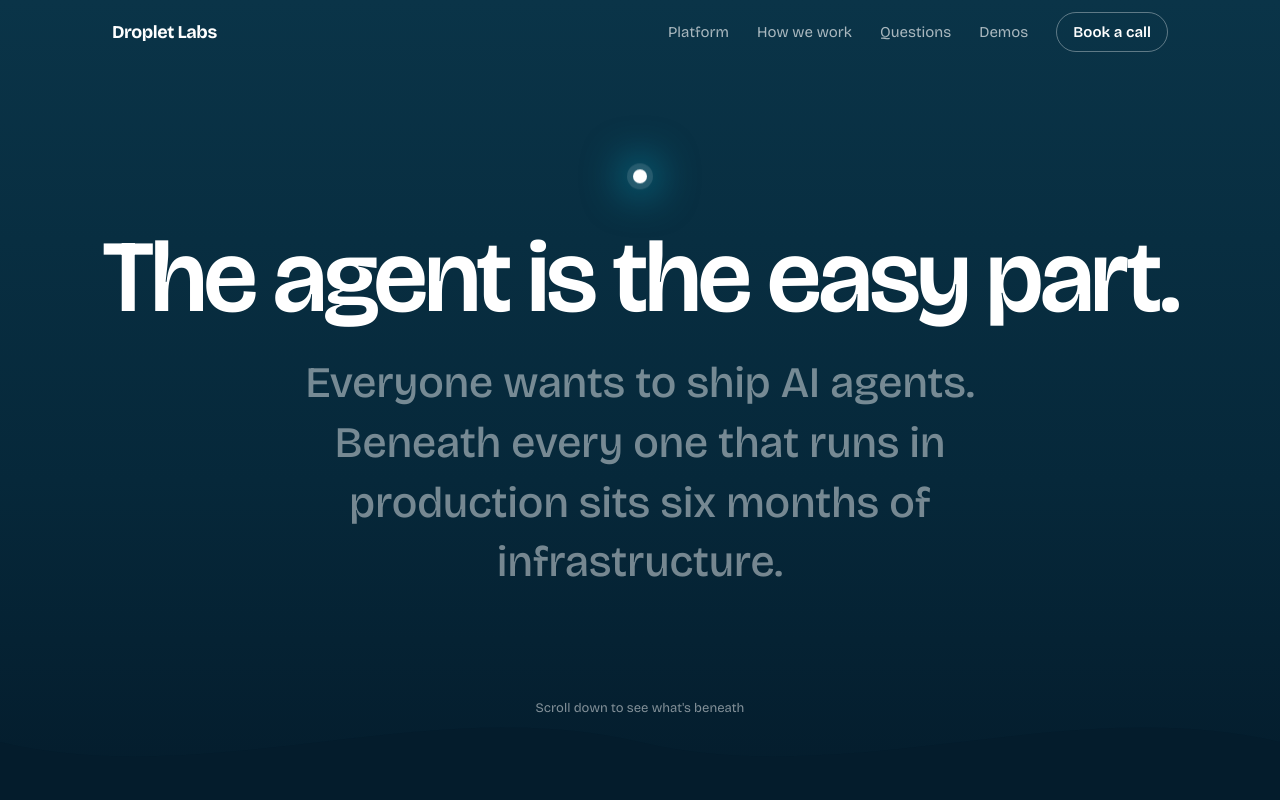
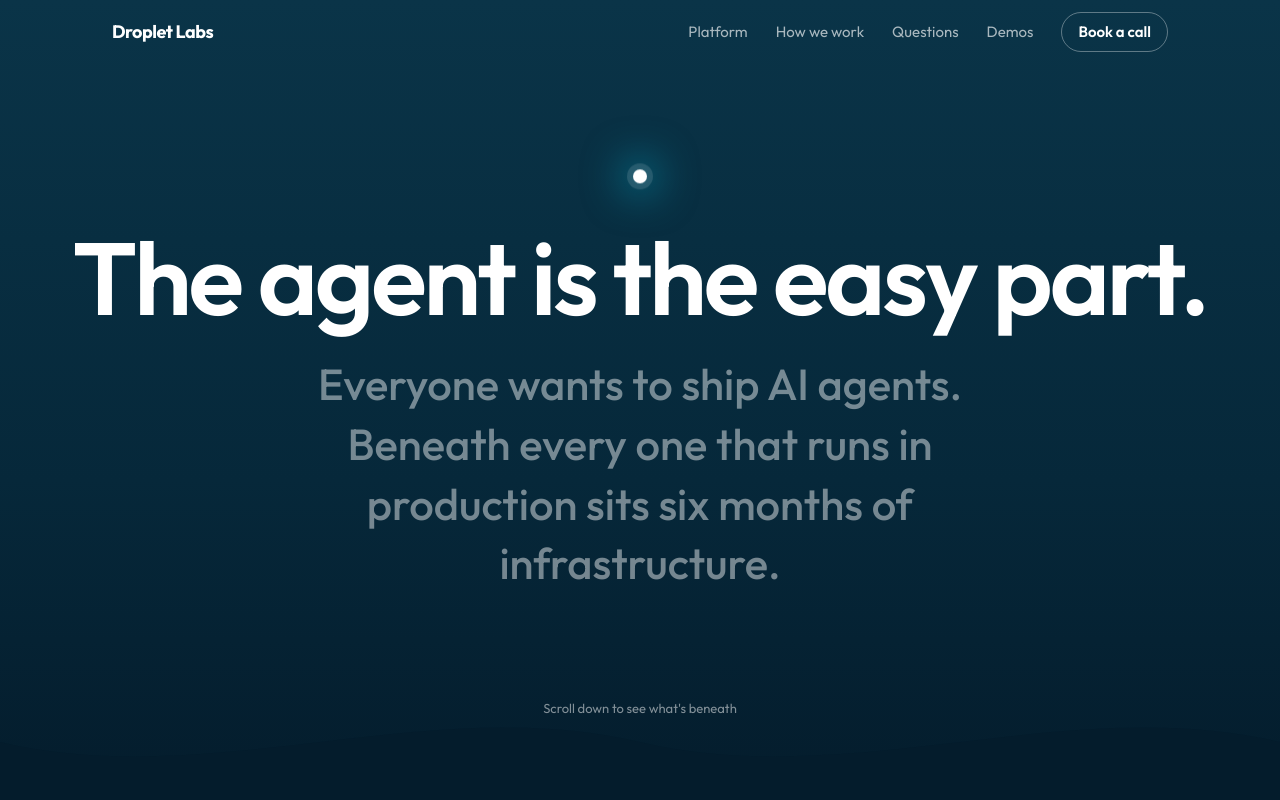
Before and after one commit to Droplet-Labs/droplet-labs.github.io, a Next.js app: page / in a window 1280 px wide. Shown: the top 800 px of the page. Built offline with nearby package versions, Linux system fonts and the light colour scheme.

Commit message:
fix: Revert typeface to Outfit and retitle FAQ to address the reader
Co-Authored-By: Claude Fable 5.1 <noreply@anthropic.com>

```diff
--- a/scripts/og-image.html
+++ b/scripts/og-image.html
@@ -4,7 +4,7 @@
     <meta charset="utf-8" />
     <title>OG image source</title>
     <link
-      href="https://fonts.googleapis.com/css2?family=Bricolage+Grotesque:opsz,wght@12..96,500;12..96,600&display=swap"
+      href="https://fonts.googleapis.com/css2?family=Outfit:wght@500;600&display=swap"
       rel="stylesheet"
     />
     <style>
@@ -18,7 +18,7 @@
       body {
         position: relative;
         background: linear-gradient(180deg, #0a3448 0%, #06283a 60%, #041c2c 100%);
-        font-family: "Bricolage Grotesque", sans-serif;
+        font-family: "Outfit", sans-serif;
         color: #fff;
       }
       .surface {
@@ -61,7 +61,6 @@
         line-height: 1;
         letter-spacing: -0.03em;
         font-weight: 600;
-        font-variation-settings: "opsz" 96;
       }
       .sub {
         margin-top: 24px;
--- a/src/app/globals.css
+++ b/src/app/globals.css
@@ -5,7 +5,7 @@
 @theme inline {
   --color-background: var(--background);
   --color-foreground: var(--foreground);
-  --font-sans: var(--font-bricolage);
+  --font-sans: var(--font-outfit);
   --font-mono: var(--font-jetbrains);
   --color-ring: var(--ring);
   --color-input: var(--input);
--- a/src/app/layout.tsx
+++ b/src/app/layout.tsx
@@ -1,11 +1,10 @@
 import type { Metadata } from "next";
-import { Bricolage_Grotesque, JetBrains_Mono } from "next/font/google";
+import { Outfit, JetBrains_Mono } from "next/font/google";
 import "./globals.css";
 
-const bricolage = Bricolage_Grotesque({
+const outfit = Outfit({
   subsets: ["latin"],
-  variable: "--font-bricolage",
-  axes: ["opsz"],
+  variable: "--font-outfit",
 });
 
 const jetbrainsMono = JetBrains_Mono({
@@ -71,7 +70,7 @@ export default function RootLayout({
   return (
     <html
       lang="en"
-      className={`${bricolage.variable} ${jetbrainsMono.variable} scroll-smooth`}
+      className={`${outfit.variable} ${jetbrainsMono.variable} scroll-smooth`}
     >
       <head>
         <script
@@ -79,7 +78,7 @@ export default function RootLayout({
           dangerouslySetInnerHTML={{ __html: JSON.stringify(jsonLd) }}
         />
       </head>
-      <body className="font-[family-name:var(--font-bricolage)] antialiased bg-background text-foreground">
+      <body className="font-[family-name:var(--font-outfit)] antialiased bg-background text-foreground">
         {children}
       </body>
     </html>
--- a/src/components/sections/hero.tsx
+++ b/src/components/sections/hero.tsx
@@ -19,10 +19,7 @@ export function Hero() {
           }}
           aria-hidden="true"
         />
-        <h1
-          className="text-[clamp(48px,8vw,120px)] font-semibold tracking-[-0.03em] leading-[0.95] text-white"
-          style={{ fontVariationSettings: '"opsz" 96' }}
-        >
+        <h1 className="text-[clamp(48px,8vw,120px)] font-semibold tracking-[-0.03em] leading-[0.95] text-white">
           {story.hero.headline}
         </h1>
         <p className="text-[clamp(20px,3.4vw,50px)] font-medium text-white/45 leading-snug mt-7 max-w-[26ch] mx-auto">
--- a/src/lib/constants.ts
+++ b/src/lib/constants.ts
@@ -104,7 +104,7 @@ export const fit = {
 } as const;
 
 export const faq = {
-  heading: "Questions a CTO asks",
+  heading: "Questions you'll have",
   items: [
     {
       q: "Why not just call a hosted API?",
```
Also changed, not shown: public/og-image.png, 1 other file (tests, documents, lock files or other folders).
